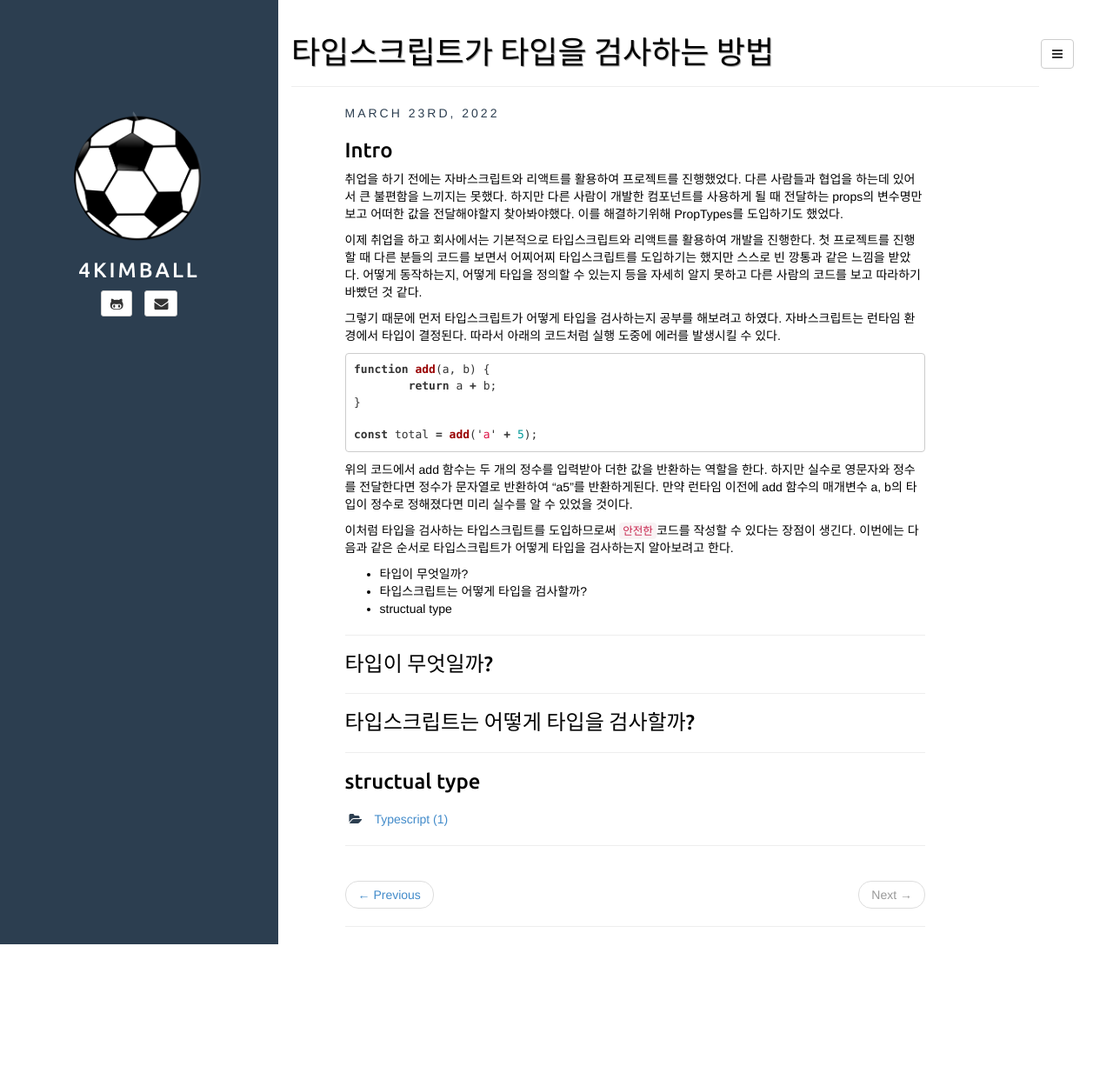
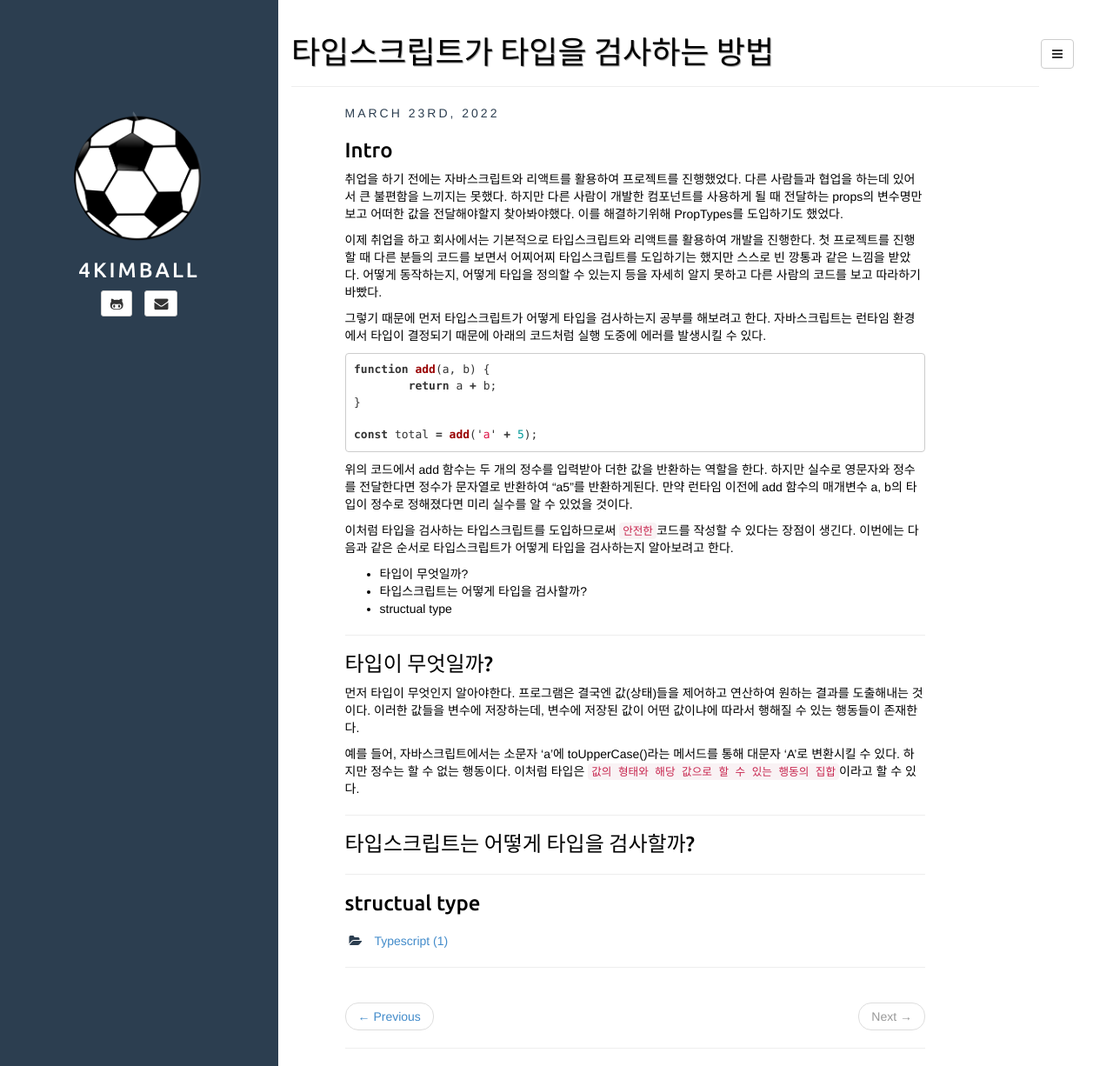
Before and after one commit to 4kimball/4kimball.github.io, a Jekyll site: the page built from _posts/2022-03-23-[Typescript]-타입스크립트가-타입을-검사하는-방법.md, in a window 1280 px wide and 1226 px high. Shown: the whole window at 87% size. Built offline with Jekyll 4.4.1, drawn with Linux system fonts in a browser that asks for light colours; comment, search, counter and statistics services are not loaded.

Commit message:
Update 2022-03-23-[Typescript]-타입스크립트가-타입을-검사하는-방법.md

````diff
--- a/_posts/2022-03-23-[Typescript]-타입스크립트가-타입을-검사하는-방법.md
+++ b/_posts/2022-03-23-[Typescript]-타입스크립트가-타입을-검사하는-방법.md
@@ -11,11 +11,11 @@ comments: true
 취업을 하기 전에는 자바스크립트와 리액트를 활용하여 프로젝트를 진행했었다. 다른 사람들과 협업을 하는데 있어서 큰 불편함을 느끼지는 못했다. 하지만 다른 사람이 개발한 컴포넌트를 사용하게 될 때 전달하는 props의 변수명만 보고 어떠한 값을 전달해야할지 찾아봐야했다. 이를 해결하기위해 PropTypes를 도입하기도 했었다.
 
 
-이제 취업을 하고 회사에서는 기본적으로 타입스크립트와 리액트를 활용하여 개발을 진행한다. 첫 프로젝트를 진행할 때 다른 분들의 코드를 보면서 어찌어찌 타입스크립트를 도입하기는 했지만 스스로 빈 깡통과 같은 느낌을 받았다. 어떻게 동작하는지, 어떻게 타입을 정의할 수 있는지 등을 자세히 알지 못하고 다른 사람의 코드를 보고 따라하기 바빴던 것 같다.
+이제 취업을 하고 회사에서는 기본적으로 타입스크립트와 리액트를 활용하여 개발을 진행한다. 첫 프로젝트를 진행할 때 다른 분들의 코드를 보면서 어찌어찌 타입스크립트를 도입하기는 했지만 스스로 빈 깡통과 같은 느낌을 받았다. 어떻게 동작하는지, 어떻게 타입을 정의할 수 있는지 등을 자세히 알지 못하고 다른 사람의 코드를 보고 따라하기 바빴다.
 
 
-그렇기 때문에 먼저 타입스크립트가 어떻게 타입을 검사하는지 공부를 해보려고 하였다.
-자바스크립트는 런타임 환경에서 타입이 결정된다. 따라서 아래의 코드처럼 실행 도중에 에러를 발생시킬 수 있다.
+그렇기 때문에 먼저 타입스크립트가 어떻게 타입을 검사하는지 공부를 해보려고 한다.
+자바스크립트는 런타임 환경에서 타입이 결정되기 때문에 아래의 코드처럼 실행 도중에 에러를 발생시킬 수 있다.
 ```javascript
 function add(a, b) {
 	return a + b;
@@ -36,6 +36,9 @@ const total = add('a' + 5);
 ---
 
 ### 타입이 무엇일까?
+먼저 타입이 무엇인지 알아야한다. 프로그램은 결국엔 값(상태)들을 제어하고 연산하여 원하는 결과를 도출해내는 것이다. 이러한 값들을 변수에 저장하는데, 변수에 저장된 값이 어떤 값이냐에 따라서 행해질 수 있는 행동들이 존재한다.
+
+예를 들어, 자바스크립트에서는 소문자 'a'에 toUpperCase()라는 메서드를 통해 대문자 'A'로 변환시킬 수 있다. 하지만 정수는 할 수 없는 행동이다. 이처럼 타입은 `값의 형태와 해당 값으로 할 수 있는 행동의 집합`이라고 할 수 있다.
 
 ---
 
````
